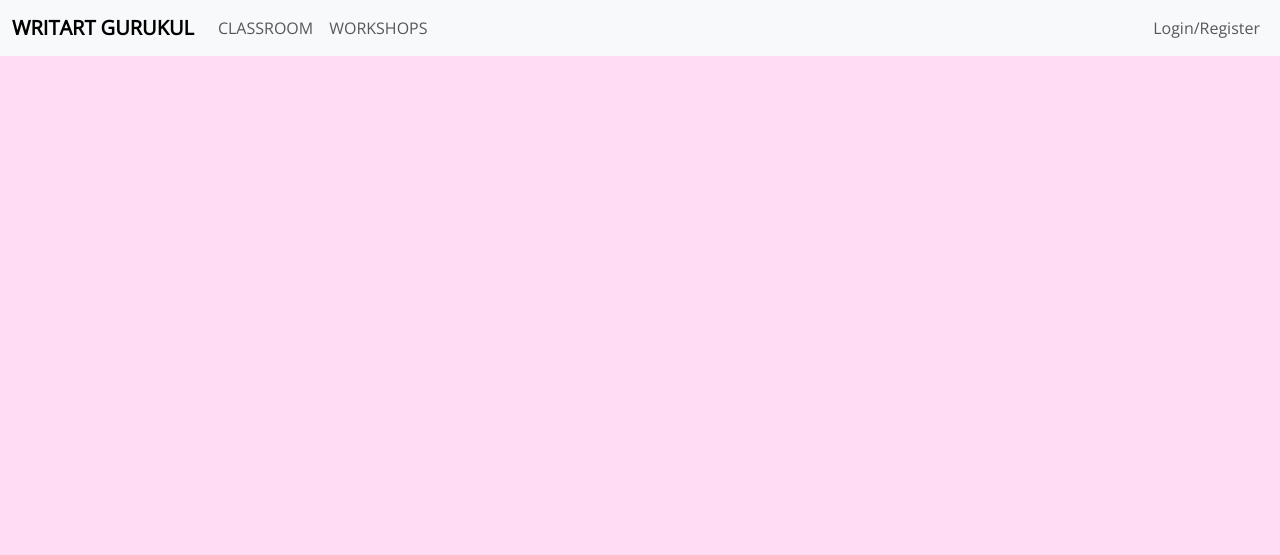
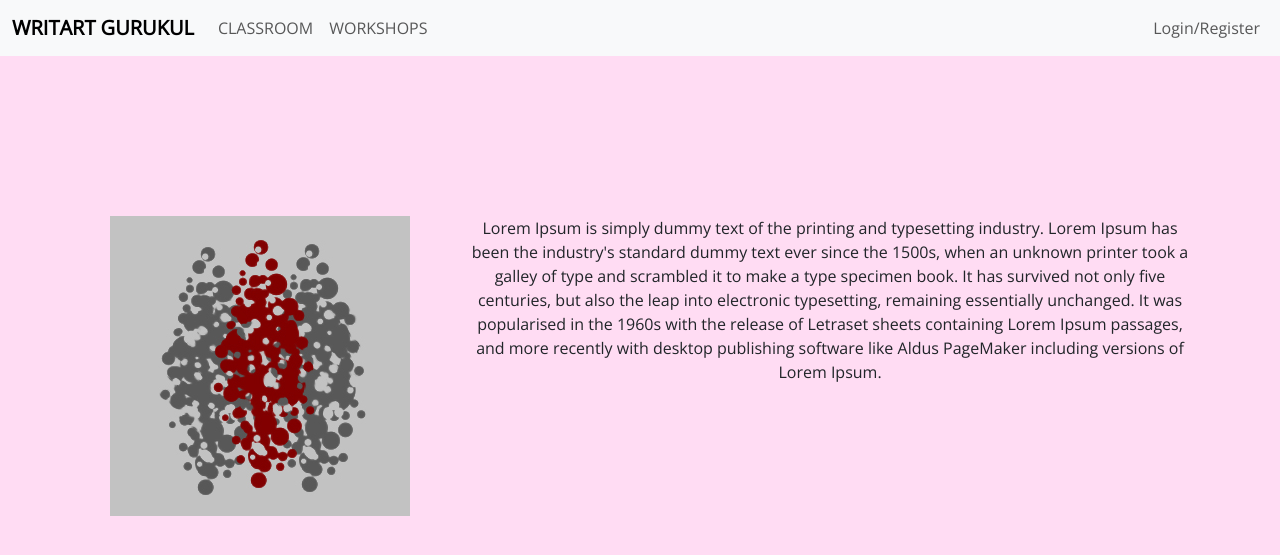
Before and after one commit to webwritart/writart-website, a Flask app: page /studios/portfolio/1 in a window 1280 px wide. Shown: the top 555 px of the page. Run offline with Flask 3, Linux system fonts and the light colour scheme; the visitor is signed in with stand-in values (Sample User, id 1); some libraries are stand-ins or nearby versions.

Commit message:
initial commit branch studios

```diff
--- a/app.py
+++ b/app.py
@@ -17,8 +17,8 @@ load_dotenv()
 
 app = Flask(__name__)
 app.secret_key = os.environ.get('APP_SECRET')
-# app.config['SQLALCHEMY_DATABASE_URI'] = "sqlite:///writart.db"
-app.config['SQLALCHEMY_DATABASE_URI'] = os.environ.get('DB_URI')
+app.config['SQLALCHEMY_DATABASE_URI'] = "sqlite:///writart.db"
+# app.config['SQLALCHEMY_DATABASE_URI'] = os.environ.get('DB_URI')
 app.config["MAIL_SERVER"] = 'smtp.gmail.com'
 app.config["MAIL_PORT"] = 465
 app.config["MAIL_USERNAME"] = os.environ.get('MAIL_USERNAME')
--- a/routes/payment.py
+++ b/routes/payment.py
@@ -14,8 +14,8 @@ load_dotenv()
 
 payment = Blueprint('payment', __name__, static_folder='static', template_folder='templates/payment')
 
-KEY_ID = os.environ.get('RAZORPAY_KEY_ID_TEST')
-KEY_SECRET = os.environ.get('RAZORPAY_KEY_SECRET_TEST')
+KEY_ID = os.environ.get('RAZORPAY_KEY_ID_LIVE')
+KEY_SECRET = os.environ.get('RAZORPAY_KEY_SECRET_LIVE')
 client = razorpay.Client(auth=(KEY_ID, KEY_SECRET))
 
 today_date = date.today()
--- a/routes/templates/studios/portfolio.html
+++ b/routes/templates/studios/portfolio.html
@@ -1,10 +1,16 @@
 {% extends "base.html" %}
 {% block content %}
 
-<h1>{{dict['name']}}</h1><br>
-<h1>{{dict['sex']}}</h1><br>
-<h1>{{dict['dob']}}</h1><br>
-<h1>{{dict['state']}}</h1><br>
-
+<div class="container">
+    <div class="row">
+        <div class="col-sm-4"><img src="../../static/images/profile-pic.jpg"></div>
+        <div class="col-sm-8"><p>Lorem Ipsum is simply dummy text of the printing and typesetting industry. Lorem Ipsum
+            has been the industry's standard dummy text ever since the 1500s, when an unknown printer took a galley of
+            type and scrambled it to make a type specimen book. It has survived not only five centuries, but also the
+            leap into electronic typesetting, remaining essentially unchanged. It was popularised in the 1960s with the
+            release of Letraset sheets containing Lorem Ipsum passages, and more recently with desktop publishing
+            software like Aldus PageMaker including versions of Lorem Ipsum.</p></div>
+    </div>
+</div>
 
 {% endblock %}
```
Also changed, not shown: cron_jobs/test_cron.py (line endings or trailing spaces), static/images/profile-pic.jpg (added).
